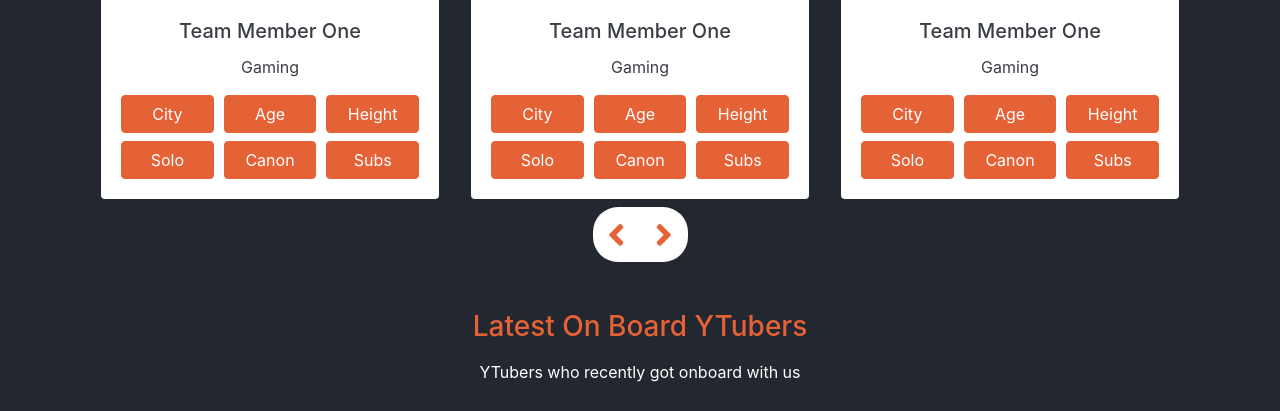
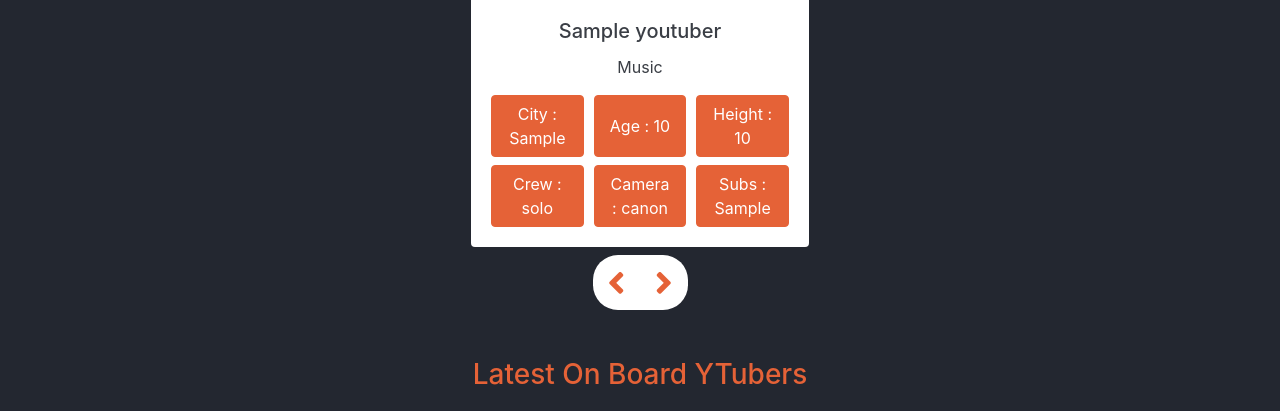
Before and after one commit to scoder5/DJYTubers, a Django app: page / in a window 1280 px wide. Shown: the part 985-1396 px from the top of the page. Run offline with Django 4.2, Linux system fonts and the light colour scheme; tables that the repository leaves empty hold one stand-in row (values such as "Sample post"); grey boxes marked "Sample" are stand-in pictures; some libraries are stand-ins or nearby versions.

Commit message:
Displaying Featured Youtubers

```diff
--- a/tubers/templates/webpages/home.html
+++ b/tubers/templates/webpages/home.html
@@ -43,159 +43,31 @@
         <p class="pt-2 pb-3 text-center">YTubers that did extra ordinary last month</p>
         <div class="team slider" data-slick='{"slidesToShow": 3, "slidesToScroll": 1}'>
 
+            {% for fy in featured_youtubers %}
                 <!-- person 1 -->
                 <div class="card border-0 text-center ml-3 mr-3">
                     <div class="feature-text">
-                    <img src="https://placeimg.com/640/480/people" class="card-img-top" alt="team-member">
+                        <img src="{{ fy.photo.url }}" class="card-img-top" alt="team-member">
                         <span class="text-left bg-accent font-weight-bold">
                             Featured
                         </span>
                     </div>
                     <div class="card-body">
-                    <h5 class="card-title">Team Member One</h5>
-                    <p class="card-text">Gaming</p>
+                        <h5 class="card-title">{{ fy.name }}</h5>
+                        <p class="card-text">{{ fy.category }}</p>
                         <div class="person-description mt-2">
-                        <button class="btn btn-accent"> City </button>
-                        <button class="btn btn-accent"> Age </button>
-                        <button class="btn btn-accent"> Height </button>
+                            <button class="btn btn-accent"> City : {{ fy.city }} </button>
+                            <button class="btn btn-accent"> Age : {{ fy.age }} </button>
+                            <button class="btn btn-accent"> Height : {{ fy.height }} </button>
                         </div>
                         <div class="person-description mt-2">
-                        <button class="btn btn-accent"> Solo </button>
-                        <button class="btn btn-accent"> Canon </button>
-                        <button class="btn btn-accent"> Subs </button>
+                            <button class="btn btn-accent"> Crew : {{ fy.crew }} </button>
+                            <button class="btn btn-accent"> Camera : {{ fy.camera_type }} </button>
+                            <button class="btn btn-accent"> Subs : {{ fy.subs_count }} </button>
                         </div>
                     </div>
                 </div>
-
-
-            <!-- person 1 -->
-            <div class="card border-0 text-center  ml-3 mr-3">
-                <div class="feature-text">
-                    <img src="https://placeimg.com/640/480/people" class="card-img-top" alt="team-member">
-                    <span class="text-left bg-accent font-weight-bold">
-                        Featured
-                    </span>
-                </div>
-                <div class="card-body">
-                    <h5 class="card-title">Team Member One</h5>
-                    <p class="card-text">Gaming</p>
-                    <div class="person-description mt-2">
-                        <button class="btn btn-accent"> City </button>
-                        <button class="btn btn-accent"> Age </button>
-                        <button class="btn btn-accent"> Height </button>
-                    </div>
-                    <div class="person-description mt-2">
-                        <button class="btn btn-accent"> Solo </button>
-                        <button class="btn btn-accent"> Canon </button>
-                        <button class="btn btn-accent"> Subs </button>
-                    </div>
-                </div>
-            </div>
-
-
-            <!-- person 1 -->
-            <div class="card border-0 text-center  ml-3 mr-3">
-                <div class="feature-text">
-                    <img src="https://placeimg.com/640/480/people" class="card-img-top" alt="team-member">
-                    <span class="text-left bg-accent font-weight-bold">
-                        Featured
-                    </span>
-                </div>
-                <div class="card-body">
-                    <h5 class="card-title">Team Member One</h5>
-                    <p class="card-text">Gaming</p>
-                    <div class="person-description mt-2">
-                        <button class="btn btn-accent"> City </button>
-                        <button class="btn btn-accent"> Age </button>
-                        <button class="btn btn-accent"> Height </button>
-                    </div>
-                    <div class="person-description mt-2">
-                        <button class="btn btn-accent"> Solo </button>
-                        <button class="btn btn-accent"> Canon </button>
-                        <button class="btn btn-accent"> Subs </button>
-                    </div>
-                </div>
-            </div>
-
-
-
-            <!-- person 1 -->
-            <div class="card border-0 text-center  ml-3 mr-3">
-                <div class="feature-text">
-                    <img src="https://placeimg.com/640/480/people" class="card-img-top" alt="team-member">
-                    <span class="text-left bg-accent font-weight-bold">
-                        Featured
-                    </span>
-                </div>
-                <div class="card-body">
-                    <h5 class="card-title">Team Member One</h5>
-                    <p class="card-text">Gaming</p>
-                    <div class="person-description mt-2">
-                        <button class="btn btn-accent"> City </button>
-                        <button class="btn btn-accent"> Age </button>
-                        <button class="btn btn-accent"> Height </button>
-                    </div>
-                    <div class="person-description mt-2">
-                        <button class="btn btn-accent"> Solo </button>
-                        <button class="btn btn-accent"> Canon </button>
-                        <button class="btn btn-accent"> Subs </button>
-                    </div>
-                </div>
-            </div>
-
-
-
-            <!-- person 1 -->
-            <div class="card border-0 text-center  ml-3 mr-3">
-                <div class="feature-text">
-                    <img src="https://placeimg.com/640/480/people" class="card-img-top" alt="team-member">
-                    <span class="text-left bg-accent font-weight-bold">
-                        Featured
-                    </span>
-                </div>
-                <div class="card-body">
-                    <h5 class="card-title">Team Member One</h5>
-                    <p class="card-text">Gaming</p>
-                    <div class="person-description mt-2">
-                        <button class="btn btn-accent"> City </button>
-                        <button class="btn btn-accent"> Age </button>
-                        <button class="btn btn-accent"> Height </button>
-                    </div>
-                    <div class="person-description mt-2">
-                        <button class="btn btn-accent"> Solo </button>
-                        <button class="btn btn-accent"> Canon </button>
-                        <button class="btn btn-accent"> Subs </button>
-                    </div>
-                </div>
-            </div>
-
-
-
-            <!-- person 1 -->
-            <div class="card border-0 text-center  ml-3 mr-3">
-                <div class="feature-text">
-                    <img src="https://placeimg.com/640/480/people" class="card-img-top" alt="team-member">
-                    <span class="text-left bg-accent font-weight-bold">
-                        Featured
-                    </span>
-                </div>
-                <div class="card-body">
-                    <h5 class="card-title">Team Member One</h5>
-                    <p class="card-text">Gaming</p>
-                    <div class="person-description mt-2">
-                        <button class="btn btn-accent"> City </button>
-                        <button class="btn btn-accent"> Age </button>
-                        <button class="btn btn-accent"> Height </button>
-                    </div>
-                    <div class="person-description mt-2">
-                        <button class="btn btn-accent"> Solo </button>
-                        <button class="btn btn-accent"> Canon </button>
-                        <button class="btn btn-accent"> Subs </button>
-                    </div>
-                </div>
-            </div>
-
-
+            {% endfor %}
 
         </div>
 
@@ -206,8 +78,6 @@
             </div>
         </div>
     </section>
-
-
 
 
     <section class="container mt-5 mb-5">
--- a/tubers/webpages/views.py
+++ b/tubers/webpages/views.py
@@ -1,13 +1,16 @@
 from django.shortcuts import render
 from .models import Slider, Team
+from youtubers.models import Youtuber
 
 # Create your views here.
 def home(request):
     sliders = Slider.objects.all()
     teams = Team.objects.all()
+    featured_youtubers = Youtuber.objects.order_by('-created_date').filter(is_featured=True)
     data = {
         'sliders': sliders,
         'teams': teams,
+        'featured_youtubers': featured_youtubers,
     }
     return render(request, 'webpages/home.html', data)
 
```
Also changed, not shown: tubers/youtubers/admin.py (+13 -1 lines), tubers/media/ytubers/2023/03/y1.png (added), tubers/media/ytubers/2023/03/y2.png (added), tubers/media/ytubers/2023/03/y3.png (added), tubers/media/ytubers/2023/03/y4.png (added), tubers/media/ytubers/2023/03/y5.png (added), tubers/media/ytubers/2023/03/y6.png (added). Lines whose indentation alone changed are shown as unchanged.
